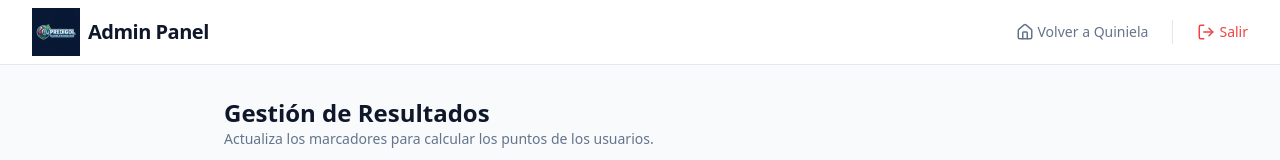
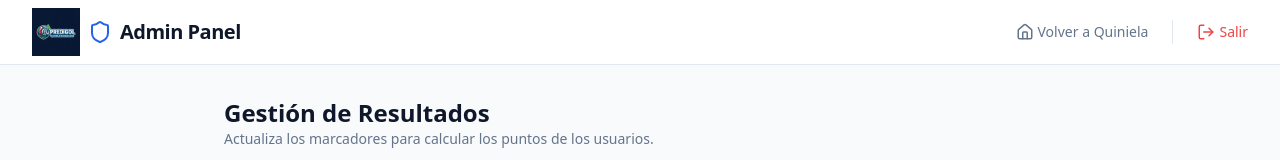
Before and after one commit to alberth217/quiniela-2026, a React (Vite) app: page /admin in a window 1280 px wide. Shown: the top 160 px of the page. Built offline with nearby package versions, Linux system fonts and the light colour scheme; no server answers.

Commit message:
pagina mas fluida

```diff
--- a/src/Admin.jsx
+++ b/src/Admin.jsx
@@ -64,7 +64,10 @@ function Admin() {
                 <div className="max-w-7xl mx-auto px-4 sm:px-6 lg:px-8 h-16 flex justify-between items-center">
                     <div className="flex items-center gap-2">
                         <img src="/img/logo.png" alt="Logo Quiniela" className="h-12 w-auto object-contain" />
-                        <span className="font-bold text-xl tracking-tight text-slate-900">Admin Panel</span>
+                        <div className="flex items-center gap-2 text-slate-900">
+                            <Shield size={24} className="text-blue-600" />
+                            <span className="font-bold text-xl tracking-tight">Admin Panel</span>
+                        </div>
                     </div>
 
                     <div className="hidden md:flex items-center gap-6">
```
